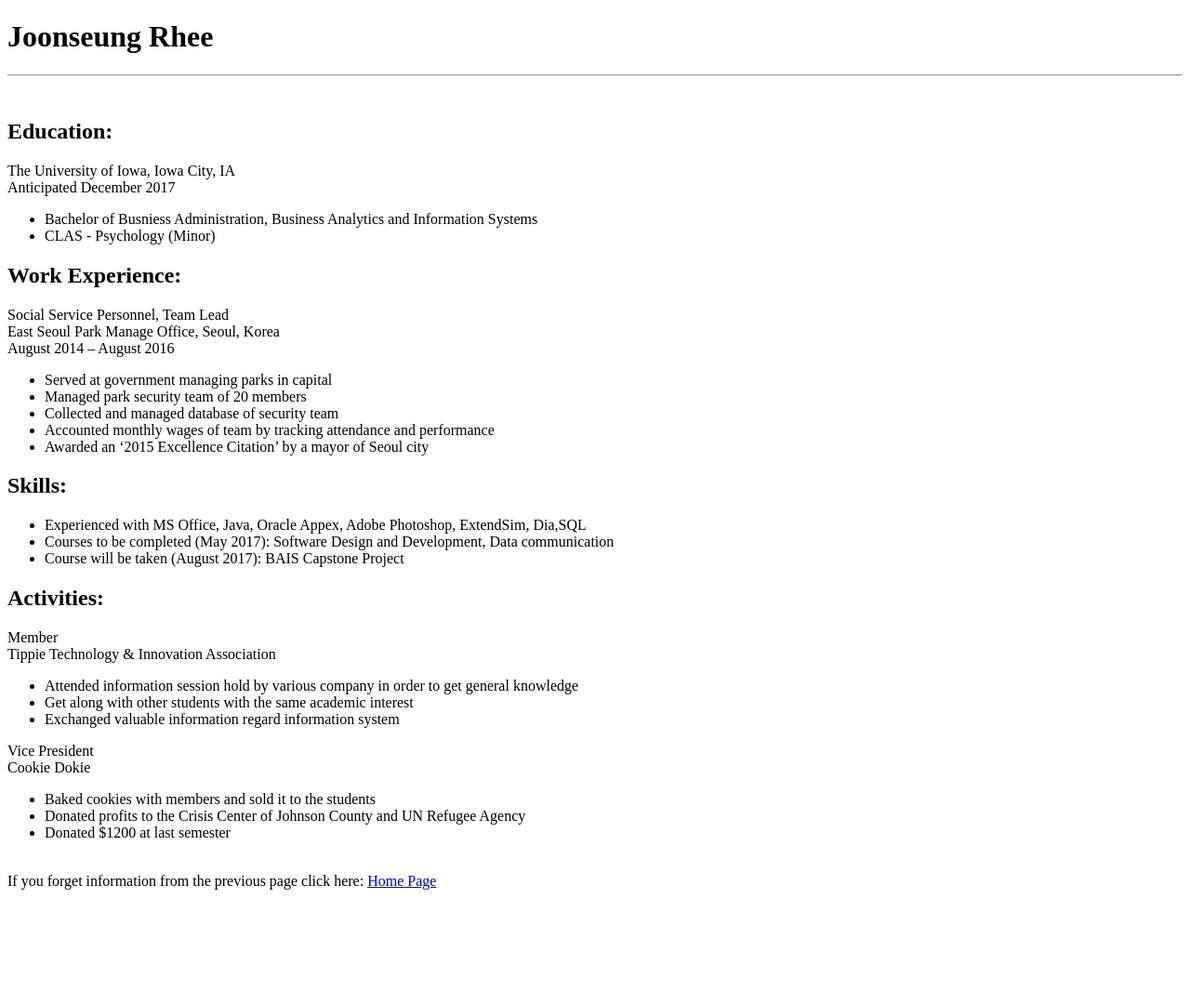
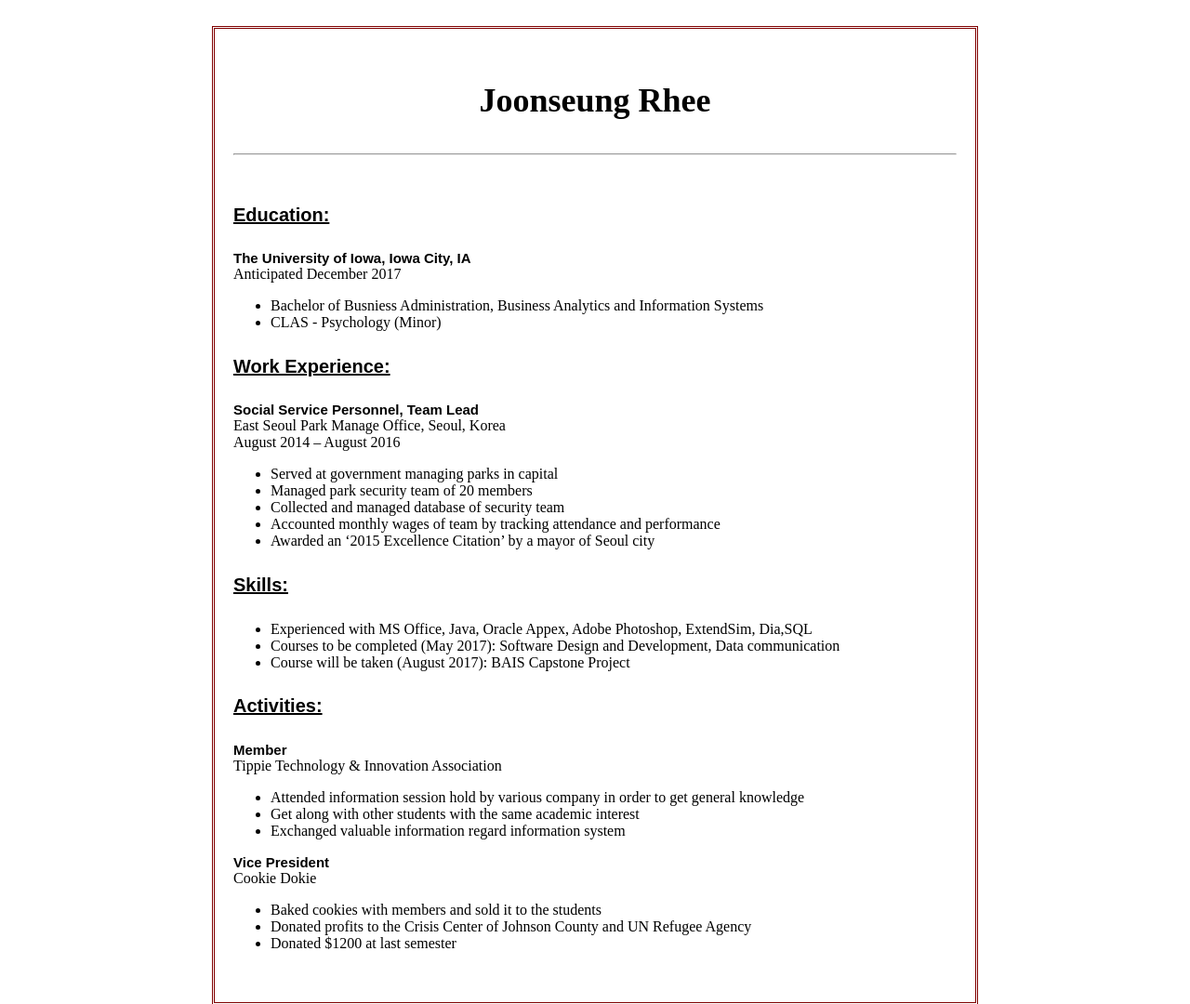
Before and after one commit to joonseung/HW2, a plain HTML site: page resume.html in a window 1280 px wide. Shown: the top 1080 px of the page at 93% size. Before the commit the page ends 965 px from the top, so only its background shows below. Drawn offline with Linux system fonts and the light colour scheme.

Commit message:
data format1

```diff
--- a/resume.html
+++ b/resume.html
@@ -4,21 +4,21 @@
 	<head>
 		<meta charset="utf-8">
 		<title> Joonseung Rhee </title>
-
+		<link rel="stylesheet" type="text/css" href="stylesheet.css"/>
 	</head>
 
 	<body>
 	<div class="centerDiv">
 
-		<div class="centerResumeDiv">
+		<div class="resumeDiv">
 		<div class="leftText">
 
-		<div class="centerHeader"> <h1> Joonseung Rhee </h1> </div>
+		<div class="name"> <h3> Joonseung Rhee </h3> </div>
 		<hr>
 
 		<br>
 
-		<h2> Education: </h2>
+		<h4> Education: </h4>
 
 			<div class="resumeFont"> The University of Iowa, Iowa City, IA  </div>
 			Anticipated December 2017
@@ -28,7 +28,7 @@
 			</ul>
 
 
-		<h2> Work Experience: </h2>
+		<h4> Work Experience: </h4>
 
 			<div class="resumeFont"> Social Service Personnel, Team Lead </div>
 			East Seoul Park Manage Office, Seoul, Korea
@@ -44,7 +44,7 @@
 			</ul>
 
 
-		<h2> Skills: </h2>
+		<h4> Skills: </h4>
 
 			<ul>
 			<li> Experienced with MS Office, Java, Oracle Appex, Adobe Photoshop, ExtendSim, Dia,SQL
@@ -52,7 +52,7 @@
 			<li> Course will be taken (August 2017): BAIS Capstone Project
 			</ul>
 
-		<h2> Activities: </h2>
+		<h4> Activities: </h4>
 			<div class="resumeFont"> Member </div>
 			Tippie Technology & Innovation Association
 			<ul>
--- /dev/null
+++ b/stylesheet.css
@@ -0,0 +1,64 @@
+H1 {
+   font-family: 'Times New Roman';
+   font-size: 36px;
+   background: #ffffff;
+   color: maroon;
+}
+
+H2 {
+   font-family: arial,verdana,sans-serif;
+   font-size: 20px;
+   background: #ffffff;
+   color: navy;
+}
+
+H3 {
+   font-family: 'Times New Roman';
+   font-size: 36px;
+   background: #ffffff;
+   color: black;
+}
+
+H4 {
+   font-family: arial,verdana,sans-serif;
+   font-size: 20px;
+   text-decoration: underline;
+   background: #ffffff;
+   color: black;
+}
+
+P {
+   font-family: arial,verdana,sans-serif;
+   font-size: 16px;
+   font-style:italic;
+   font-weight:bold;
+   background: #ffffff;
+   color: black;
+}
+
+div.centerDiv {
+    background-color: white;
+    padding: 20px 20px 20px 20px;
+
+}
+
+div.resumeDiv {
+    background-color: white;
+    margin: 0 200px 10px 200px;
+    padding: 20px;
+	border-style: double;
+	border-color: maroon;
+}
+
+div.name {
+    background-color: white;
+	text-align:center;
+}
+
+div.resumeFont {
+   font-family: arial,verdana,sans-serif;
+   font-size: 15px;
+   font-weight:bold;
+   background: #ffffff;
+   color: black;
+}
```
Also changed, not shown: index.html (+7 -5 lines).
